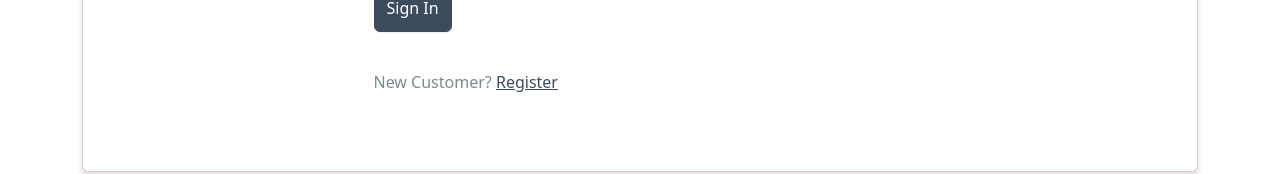
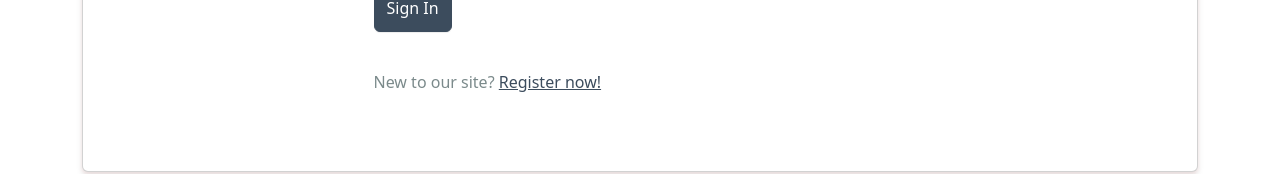
Before and after one commit to evilleda23/MERN-proshop-frontend-BT, a React (Create React App) app: page /login in a window 1280 px wide. Shown: the part 445-619 px from the top of the page. Built offline with nearby package versions, Linux system fonts and the light colour scheme.

Commit message:
refactor: improve login text

```diff
--- a/src/screens/LoginScreen.jsx
+++ b/src/screens/LoginScreen.jsx
@@ -1,15 +1,7 @@
 import { useState, useEffect } from 'react';
 import { useLocation, Link, useNavigate } from 'react-router-dom';
 import { useDispatch, useSelector } from 'react-redux';
-import {
-  Row,
-  Col,
-  Image,
-  ListGroup,
-  Card,
-  Button,
-  Form,
-} from 'react-bootstrap';
+import { Row, Col, Card, Button, Form } from 'react-bootstrap';
 
 import { useLoginMutation } from '../slices/users.api.slice';
 import { setCredentials } from '../slices/auth.slice';
@@ -35,11 +27,11 @@ function LoginScreen() {
 
   const redirect = sp.get('redirect') || '/';
 
-  // useEffect(() => {
-  //   if (userInfo) {
-  //     navigate(redirect);
-  //   }
-  // }, [redirect, userInfo, navigate]);
+  useEffect(() => {
+    if (userInfo) {
+      navigate(redirect);
+    }
+  }, [redirect, userInfo, navigate]);
 
   const submitHandler = async (e) => {
     e.preventDefault();
@@ -94,11 +86,11 @@ function LoginScreen() {
         </Form>
         <Row className='py-3'>
           <Col>
-            New Customer?{' '}
+            New to our site?{' '}
             <Link
               to={redirect ? `/register?redirect=${redirect}` : `/register`}
             >
-              Register
+              Register now!
             </Link>
           </Col>
         </Row>
```
